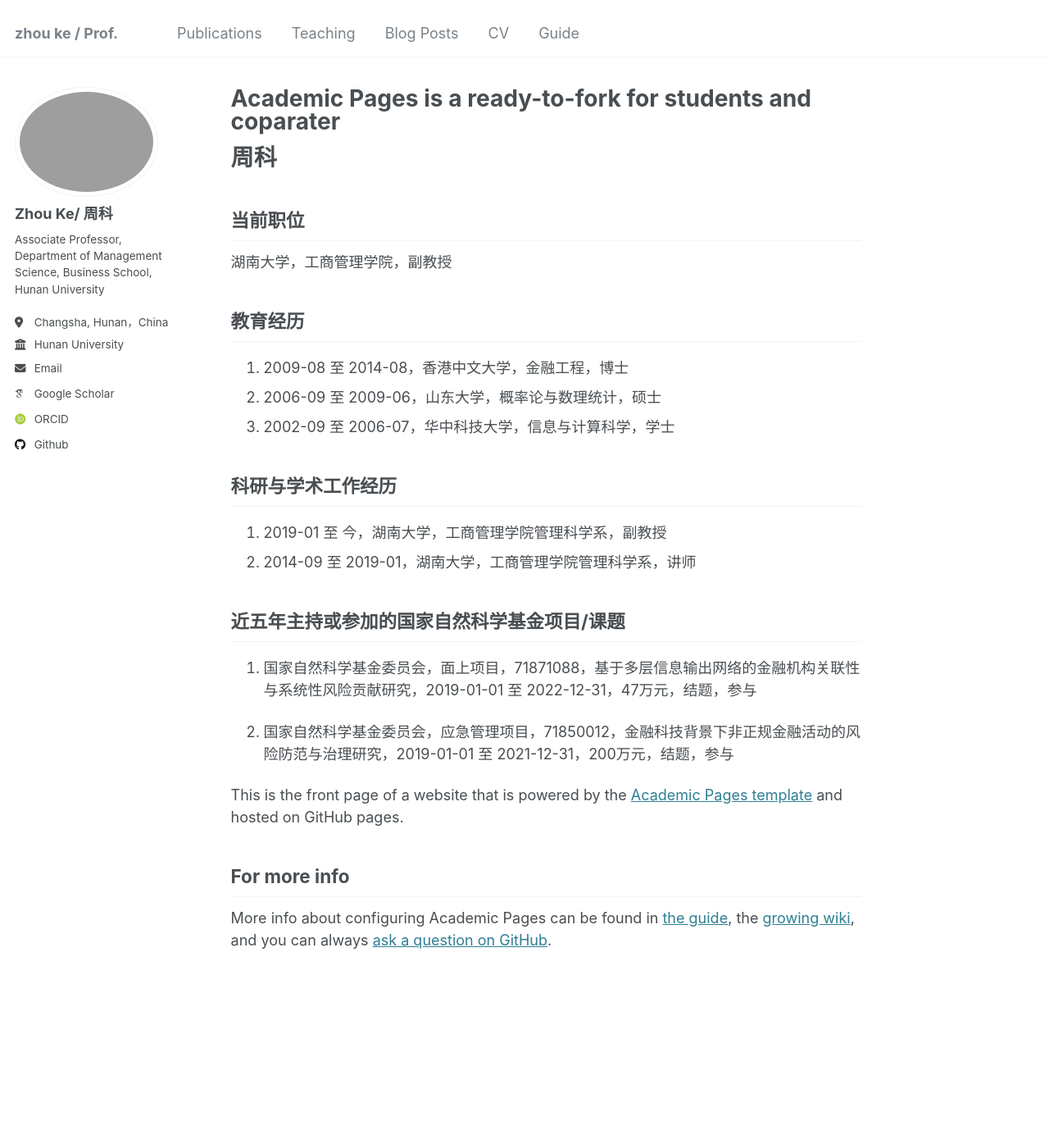
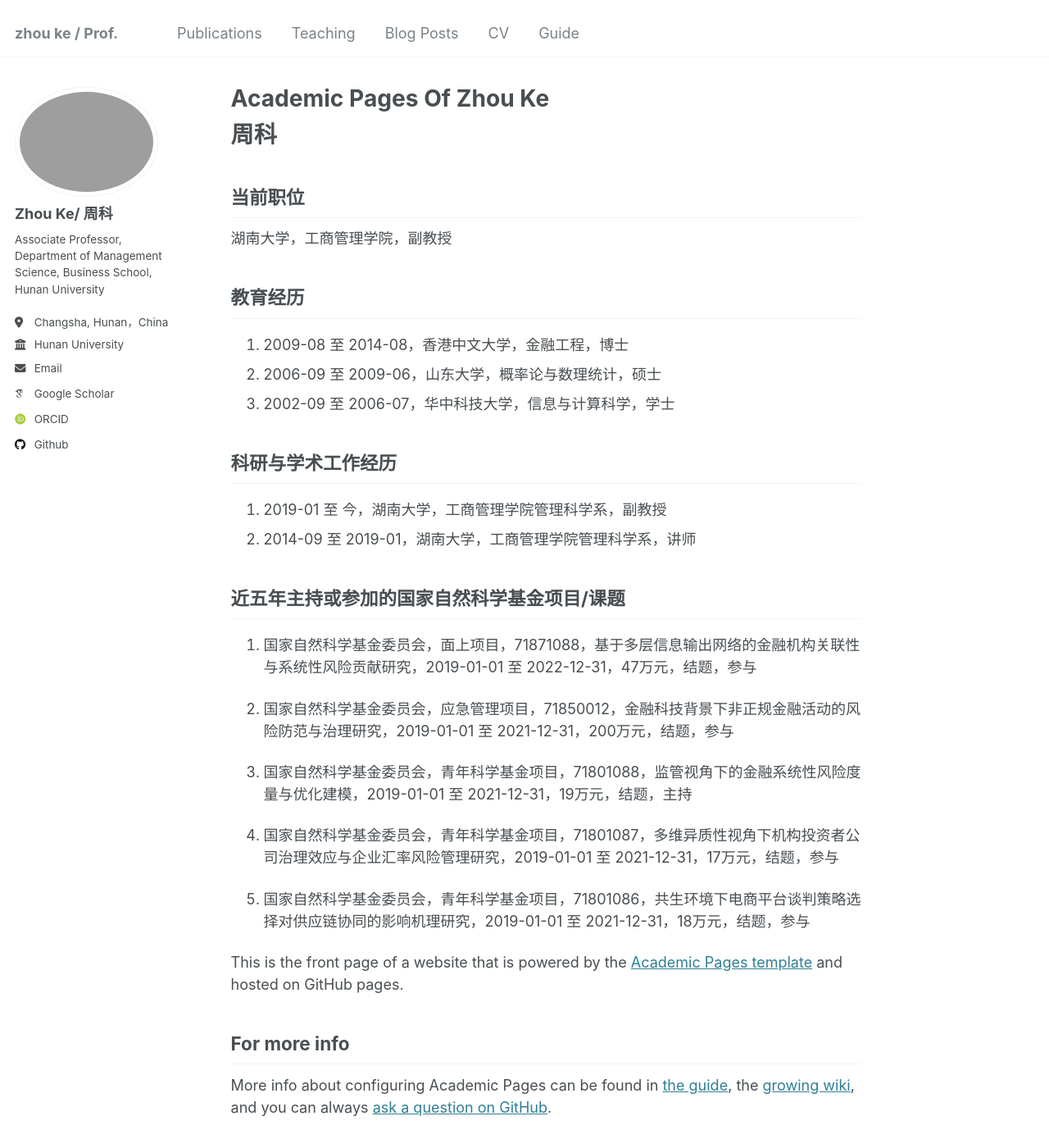
Before and after one commit to hustzhke/hustzhke.github.io, a Jekyll site: the page built from _pages/about.md, in a window 1280 px wide and 1400 px high. Shown: the whole window at 82% size. Built offline with Jekyll 4.4.1, drawn with Linux system fonts in a browser that asks for light colours; some web fonts are replaced.

Commit message:
Update about.md

```diff
--- a/_pages/about.md
+++ b/_pages/about.md
@@ -1,6 +1,6 @@
 ---
 permalink: /
-title: "Academic Pages is a ready-to-fork for students and  coparater"
+title: "Academic Pages Of Zhou Ke"
 author_profile: true
 redirect_from:
   - /about/
@@ -29,6 +29,11 @@ redirect_from:
 
 2. 国家自然科学基金委员会，应急管理项目，71850012，金融科技背景下非正规金融活动的风险防范与治理研究，2019-01-01 至 2021-12-31，200万元，结题，参与
 
+3. 国家自然科学基金委员会，青年科学基金项目，71801088，监管视角下的金融系统性风险度量与优化建模，2019-01-01 至 2021-12-31，19万元，结题，主持
+
+4. 国家自然科学基金委员会，青年科学基金项目，71801087，多维异质性视角下机构投资者公司治理效应与企业汇率风险管理研究，2019-01-01 至 2021-12-31，17万元，结题，参与
+
+5. 国家自然科学基金委员会，青年科学基金项目，71801086，共生环境下电商平台谈判策略选择对供应链协同的影响机理研究，2019-01-01 至 2021-12-31，18万元，结题，参与
 
 
 This is the front page of a website that is powered by the [Academic Pages template](https://github.com/academicpages/academicpages.github.io) and hosted on GitHub pages.
```
